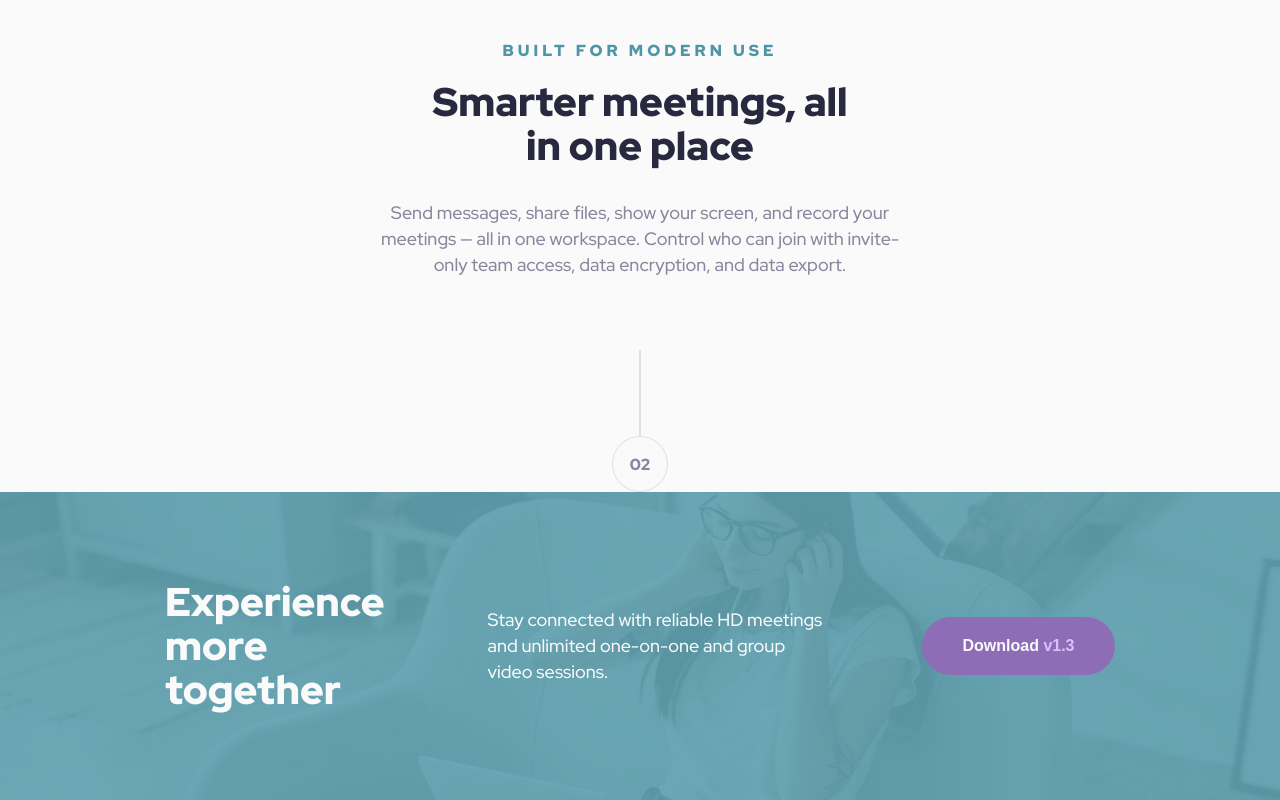
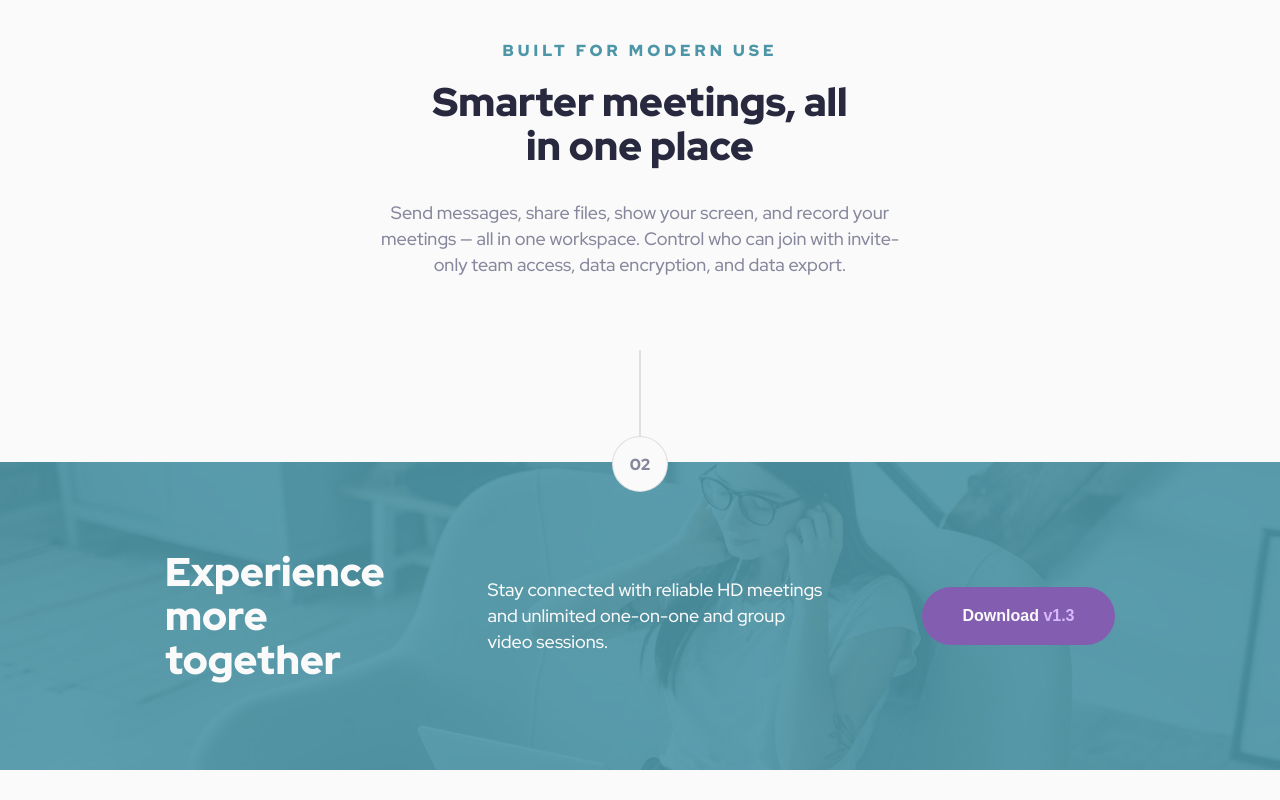
Before and after one commit to rafalolszak/meet-landing-page, a plain HTML site: page index.html in a window 1280 px wide. Shown: the part 1090-1890 px from the top of the page. After the commit the page ends 1860 px from the top, so only its background shows below. Drawn offline with Linux system fonts and the light colour scheme.

Commit message:
Add files via upload

```diff
--- a/style.css
+++ b/style.css
@@ -64,6 +64,12 @@ button{
     font-weight: var(--fw-bold);
     color:var(--clr-secondary);
 }
+
+button:hover{
+    opacity: 0.8;
+    cursor: pointer;
+}
+
 
 .banner{
     display: flex;
@@ -139,7 +145,7 @@ button{
     margin-top: 11.7rem;
 }
 
-.path{
+.page-number .path{
 
     width: 0.1rem;
     height: 8.6rem;
@@ -147,7 +153,7 @@ button{
 
 }
 
-.circle{
+.page-number .circle{
     color: var(--clr-primary-200);
     font-size: var(--fs-s);
     font-weight: var(--fw-bold);
@@ -170,6 +176,7 @@ button{
     align-items: center;
     margin-top: 6.4rem;
     text-align: center;
+    position: relative;
 
 }
 
@@ -220,33 +227,26 @@ button{
 }
 
 .gallery .page-number{
-    margin-top: 7.2rem;
+    position: absolute;
+    bottom: 0;
+    transform: translateY(21.4rem);
+}
 
+.gallery .page-number .circle{
+    background-color: var(--clr-secondary);
 }
 
 /* footer section */
 
 footer{
-    background-color: var(--clr-accent-100);
-    background: url(assets/desktop/image-footer.jpg), var(--clr-accent-100);
-    opacity: 0.9;
+    background: url(assets/desktop/image-footer.jpg);
     background-size: cover;
     display: flex;
     justify-content: center;
     box-shadow: inset 0 0 0 2000px hsla(192, 37%, 48%, 0.9);
+    margin-top: 18.4rem;
 
 }
-
-/* .overlay{
-    position: absolute;
-    top:0;
-    left: 0;
-    right: 0;
-    bottom: 0;
-    background-color: var(--clr-accent-100);
-    opacity: 0.8;
-
-} */
 
 .footer-container{
     max-width: 1440px;
@@ -274,9 +274,6 @@ footer{
 
 footer .button-download{
     background-color: var(--clr-accent-200);
-
-
-
 }
 
 footer .button-download span{
@@ -400,10 +397,6 @@ footer .button-download span{
         align-items: center;
     }
 
-    .gallery{
-
-    }
-
     .gallery-images{
         grid-template-columns: 1fr 1fr;
         gap:2rem;
```
Also changed, not shown: index.html (+1 -19 lines).
